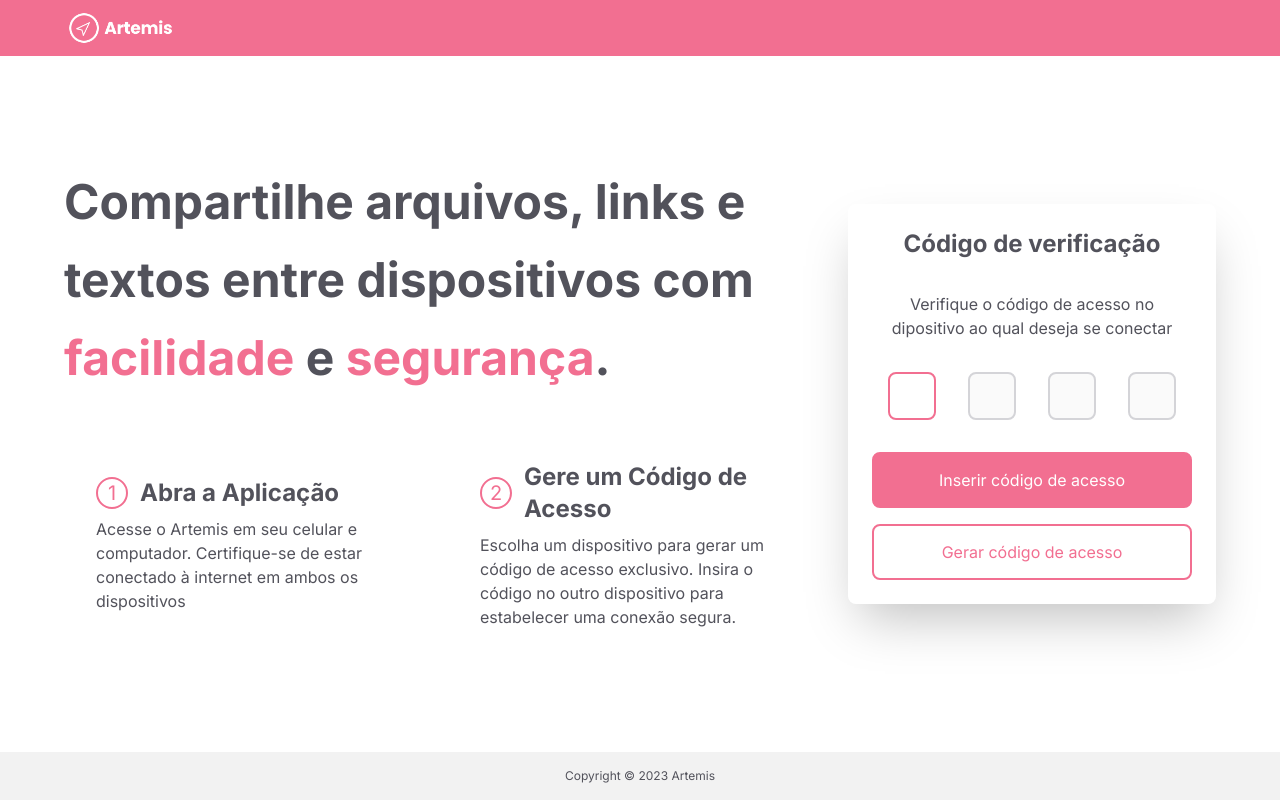
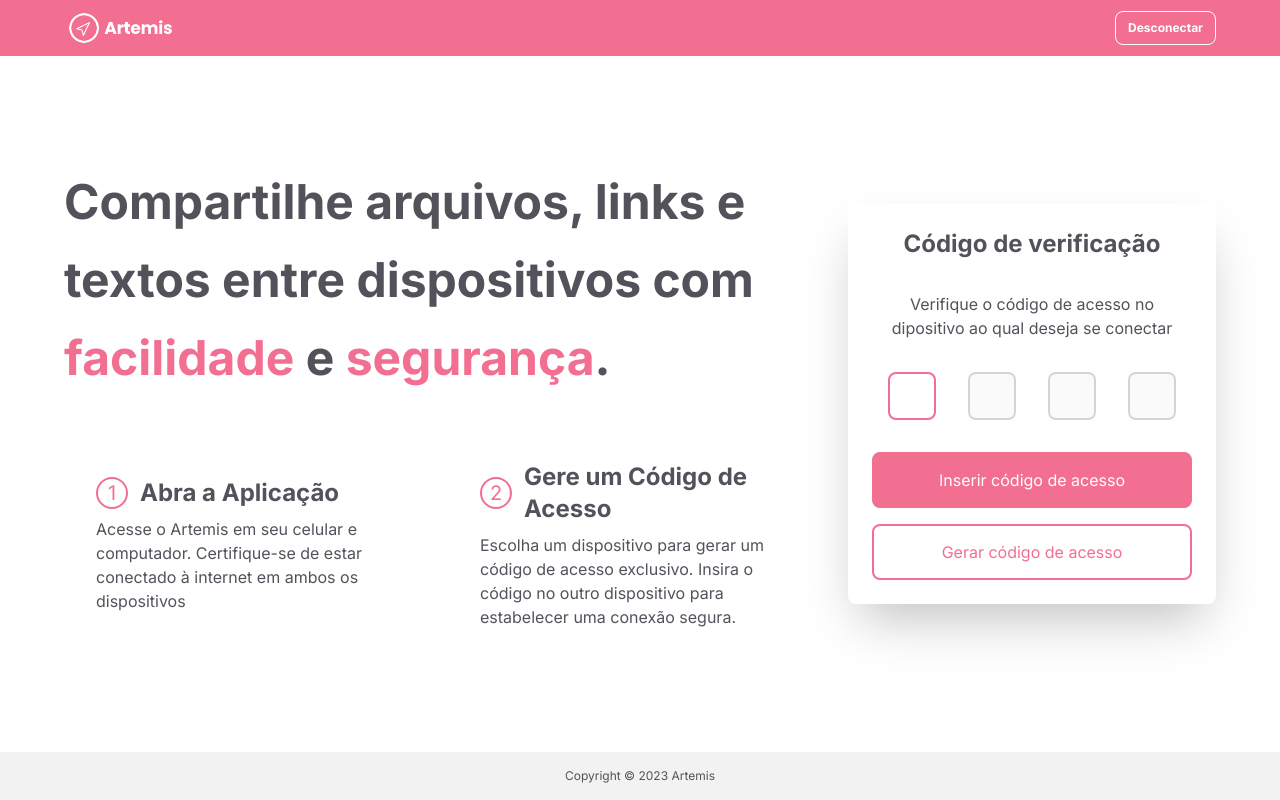
Before and after one commit to deivomaciel/Arggo-front, a Next.js app: page / in a window 1280 px wide. Built offline with nearby package versions, Linux system fonts and the light colour scheme.

Commit message:
fix: Remoção da verificação de cookie do header.

```diff
--- a/src/app/components/Header.js
+++ b/src/app/components/Header.js
@@ -1,18 +1,8 @@
 'use client'
 import Image from 'next/image'
 import Logo from '../assets/logodesk.png'
-import { useEffect, useState } from 'react'
-import Cookies from 'js-cookie'
-import { useRouter } from 'next/navigation'
 
 function Header() {
-    const [logoutButtonState, setLogoutButtonState] = useState(false)
-    const router = useRouter()
-
-    useEffect(() => {
-        Cookies.get('destiny') && setLogoutButtonState(true)
-    }, [])
-
     return (
         <header className="inset-x-0 py-2 px-8 lg:px-16 flex items-center justify-between bg-main-200">
             <figure>
@@ -23,14 +13,11 @@ function Header() {
                 />
             </figure>
 
-            {
-                logoutButtonState &&
-                <button
-                    className='transition ease-in-out duration-300 hover:bg-main-300 p-2 px-3 font-bold text-white text-xs rounded-lg border  border-white'
-                >
-                    Desconectar
-                </button>
-            }
+            <button
+                className='transition ease-in-out duration-300 hover:bg-main-300 p-2 px-3 font-bold text-white text-xs rounded-lg border  border-white'
+            >
+                Desconectar
+            </button>
         </header>
     )
 }
--- a/src/app/components/InputCodeComponent.js
+++ b/src/app/components/InputCodeComponent.js
@@ -42,7 +42,7 @@ function InputCode() {
         code.length < 4 && setInvalidSatate(false)
         if(code.length == 4) {
             router.replace('/chat')
-            console.log('ok')
+            console.log(code)
         }
     }, [code])
 
```
